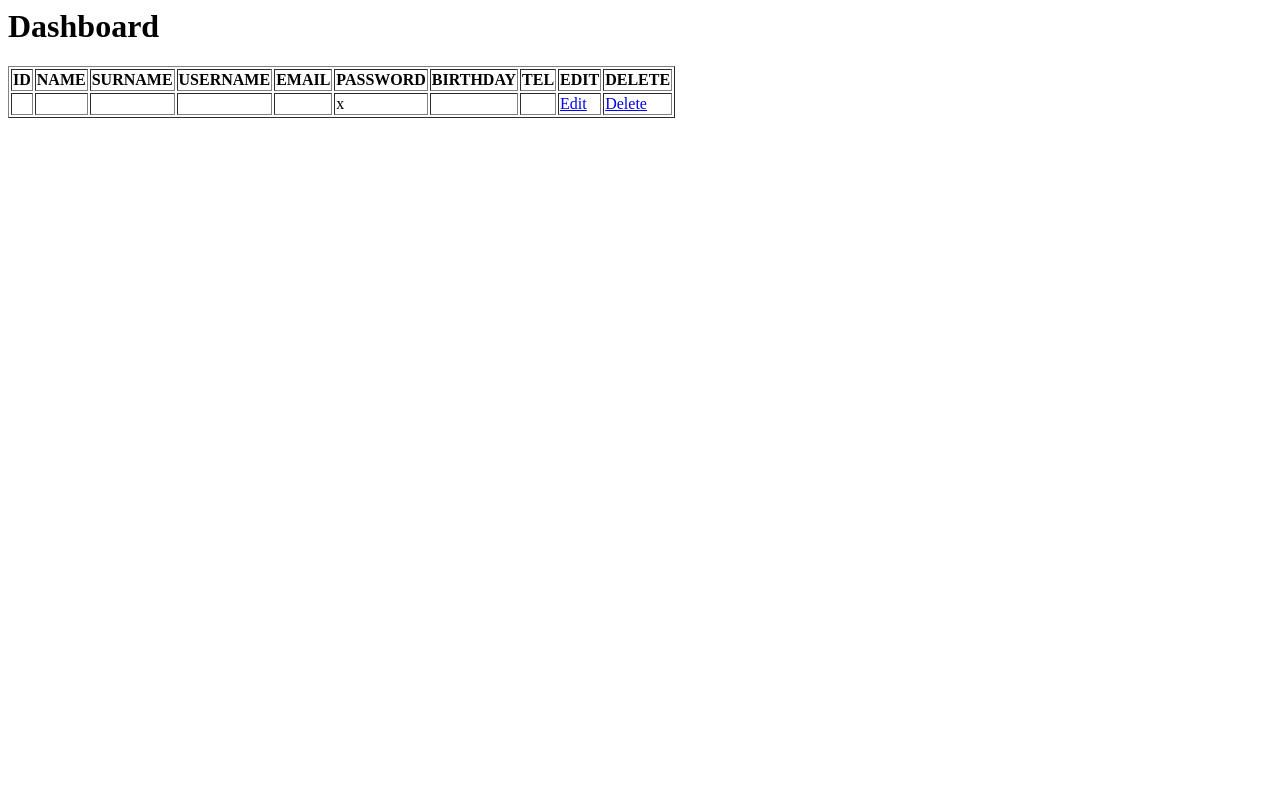
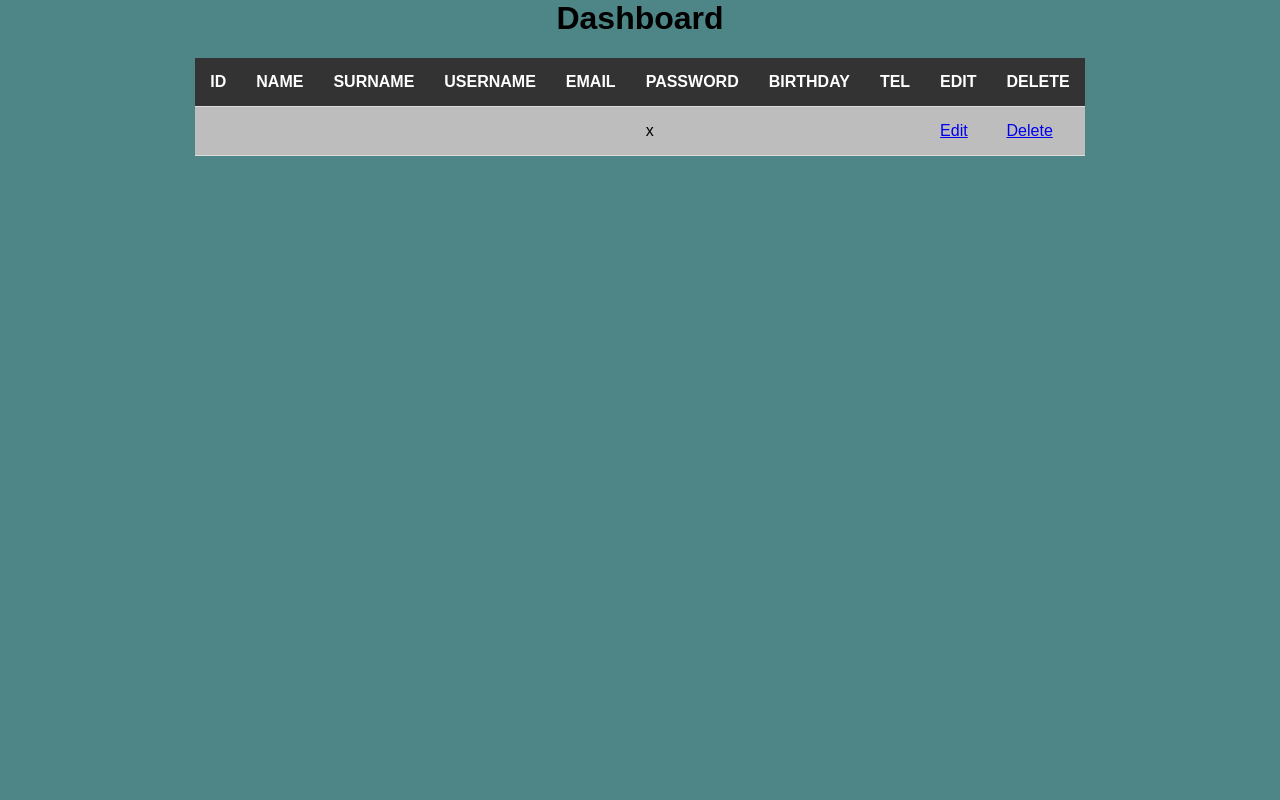
Before and after one commit to leoshala/ProjektiWEBB, a PHP site: page /dashboard.php in a window 1280 px wide. Run offline with PHP 8.4, Linux system fonts and the light colour scheme; the visitor is signed in with stand-in values (Sample User, id 1); tables that the repository leaves empty or names only in its code hold one stand-in row (values such as "Sample post"); data that the repository does not hold is empty.

Commit message:
ora:2:43

```diff
--- a/view/dashboard.css
+++ b/view/dashboard.css
@@ -0,0 +1,30 @@
+body {
+  background-color: rgb(78, 134, 136);
+  color: black;
+  text-align: center;
+  margin: auto;
+  font-family: Arial, Helvetica, sans-serif;
+}
+
+.table {
+  margin: auto;
+  border-collapse: collapse;
+}
+
+.table th {
+  background: #333;
+  color: white;
+}
+
+.table tr:nth-child(odd) td {
+  background: #c8c8c8;
+}
+.table tr:nth-child(even) td {
+  background: #bdbdbd;
+}
+
+th,
+td {
+  border-bottom: 1px solid #ddd;
+  padding: 15px;
+}
--- a/view/dashboard.php
+++ b/view/dashboard.php
@@ -17,11 +17,12 @@
     <meta http-equiv="X-UA-Compatible" content="IE=edge">
     <meta name="viewport" content="width=device-width, initial-scale=1.0">
     <title>Document</title>
+    <link rel="stylesheet" href="dashboard.css" />
 </head>
 <body>
     <h1>Dashboard</h1>
 
-    <table border="1">
+    <table class="table">
         <tr>
             <th>ID</th>
             <th>NAME</th>
```
Also changed, not shown: test/news.php (renamed from test/newsss.php, +6 -4 lines), view/coinNews.php (+7 -3 lines), view/coinnewss.css (+28 -0 lines), img/tree-736885__480.webp (added).
